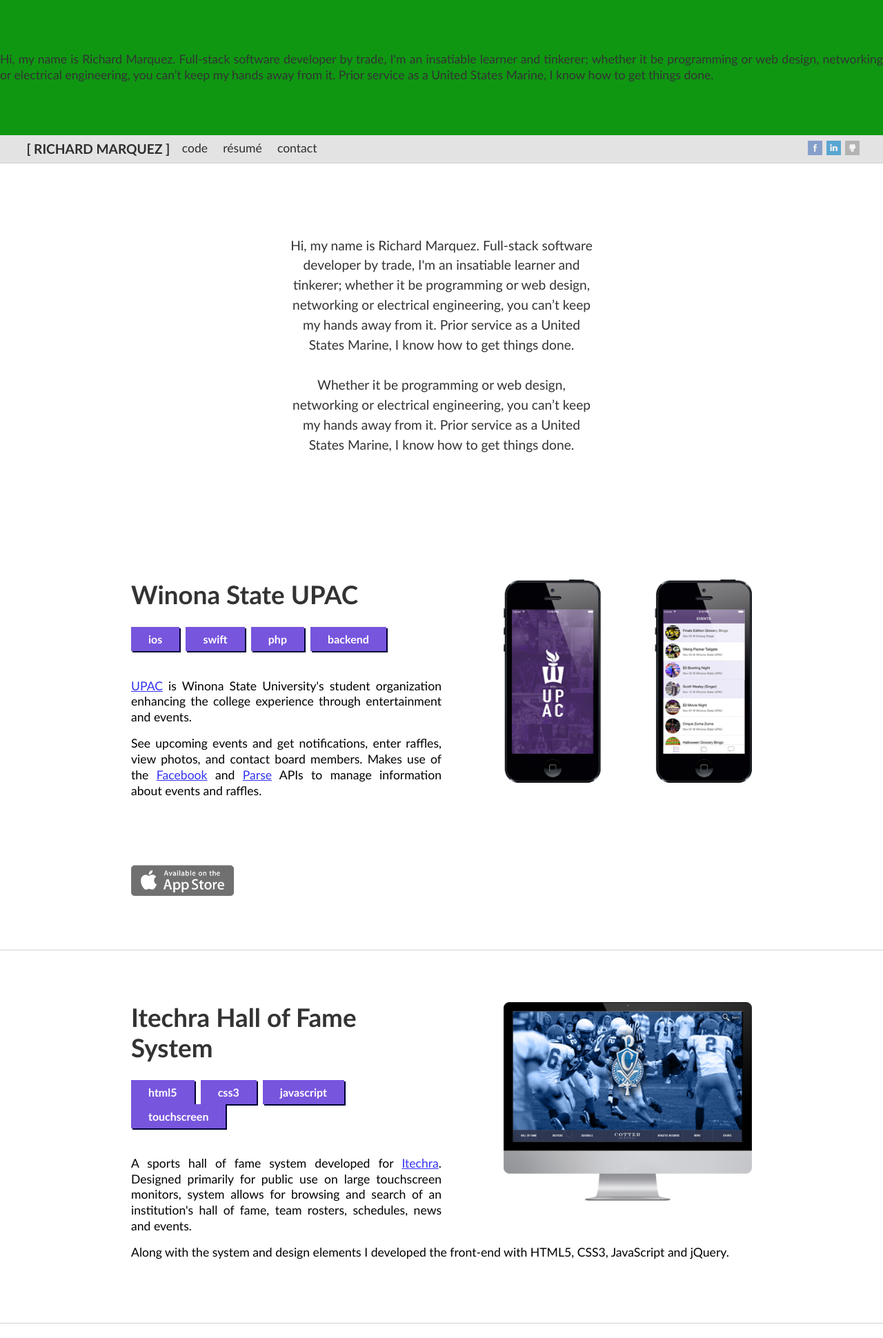
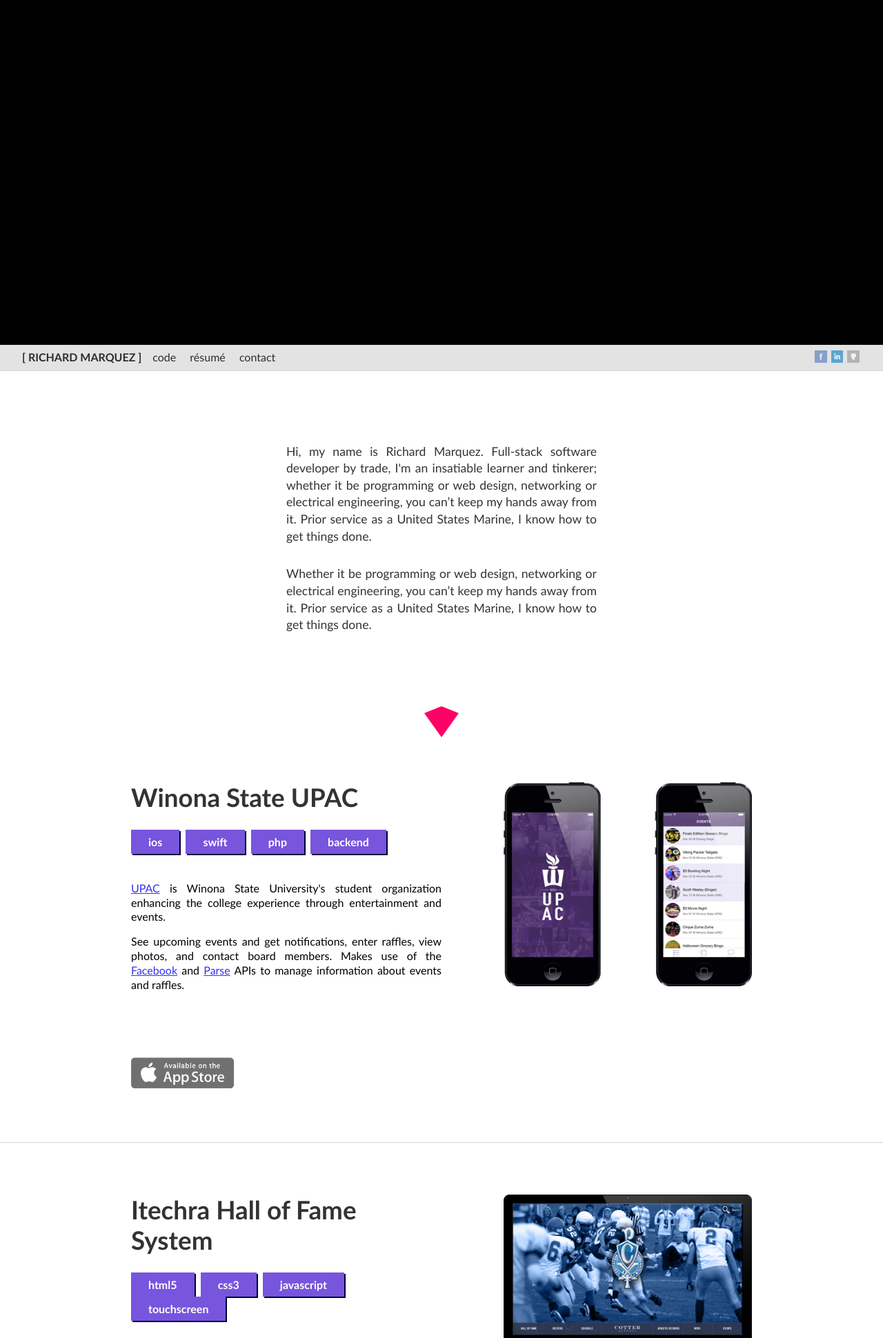
Before and after one commit to ramarquez1992/richardmarquez.org, a PHP site: page / in a window 1280 px wide. Shown: the top 1940 px of the page at 69% size. Run offline with PHP 8.4, Linux system fonts and the light colour scheme; some libraries are stand-ins or nearby versions.

Commit message:
smaller fonts, diamond separator

```diff
--- a/css/_about.scss
+++ b/css/_about.scss
@@ -18,8 +18,8 @@
     p.blurb {
         margin: 30px auto;
         width: 50%;
-        line-height: 1.5;
-        font-size: 1.2em;
-        text-align: center;
+        line-height: 1.4;
+        font-size: 1.1em;
+        text-align: justify;
     }
 }
--- a/css/_footer.scss
+++ b/css/_footer.scss
@@ -1,8 +1,9 @@
 footer {
     @extend .gray;
-    padding: 15px 0px;
+    padding: .5em 0;
     text-align: center;
     text-transform: lowercase;
+    font-size: 1em;
 
     em {
         text-transform: uppercase;
--- a/css/_global.scss
+++ b/css/_global.scss
@@ -41,7 +41,7 @@ p {
 
 .blurb {
     line-height: 1.3em;
-    font-size: 1.1em;
+    font-size: 1em;
     text-align: justify;
 
     p {
@@ -66,7 +66,7 @@ ul.social-media {
     }
 
     img {
-        width: 1.3em;
+        width: 1.1em;
         margin-right: 2px;
         opacity: 0.8;
     }
@@ -150,3 +150,23 @@ input.button {
     background-color: #fafafa;
     color: #333;
 }
+
+.diamond {
+    margin: auto;
+	width: 0;
+	height: 0;
+	border: 25px solid transparent;
+	border-bottom: 10px solid $tertiary-color;
+	position: relative;
+	top: -25px;
+}
+
+.diamond:after {
+	content: '';
+	position: absolute;
+	left: -25px; top: 10px;
+	width: 0;
+	height: 0;
+	border: 25px solid transparent;
+	border-top: 35px solid $tertiary-color;
+}
--- a/css/_header.scss
+++ b/css/_header.scss
@@ -3,14 +3,13 @@ $x-margin: 2em;
 header {
     @extend .gray;
     border-bottom: 1px solid $light-gray;
-    padding-top: .5em;
-    padding-bottom: .5em;
+    padding: .5em 0;
 
 
     h1#title {
         float: left;
         margin-left: $x-margin;
-        font-size: 1.2em;
+        font-size: 1em;
         text-transform: uppercase;
 
         a {
@@ -20,7 +19,7 @@ header {
     }
 
     nav {
-        font-size: 1.1em;
+        font-size: 1em;
         text-transform: lowercase;
 
         ul {
--- a/css/_lab.scss
+++ b/css/_lab.scss
@@ -1,3 +1,3 @@
 .lab {
-    @extend .green;
+    background-color: #000;
 }
--- a/css/_large-screen.scss
+++ b/css/_large-screen.scss
@@ -3,4 +3,9 @@
         width: 900px;
         margin: auto;
     }
+
+    .lab {
+        height: 500px;
+    }
+
 }
--- a/css/main.css
+++ b/css/main.css
@@ -1,7 +1,10 @@
 @media (min-width: 1050px) {
   .container {
     width: 900px;
-    margin: auto; } }
+    margin: auto; }
+
+  .lab {
+    height: 500px; } }
 @media (max-width: 1050px) {
   .container {
     width: 90%;
@@ -79,7 +82,7 @@ h2 {
 
 .blurb {
   line-height: 1.3em;
-  font-size: 1.1em;
+  font-size: 1em;
   text-align: justify; }
   .blurb p {
     margin-bottom: 15px; }
@@ -95,7 +98,7 @@ ul.social-media {
   ul.social-media li {
     display: inline-block; }
   ul.social-media img {
-    width: 1.3em;
+    width: 1.1em;
     margin-right: 2px;
     opacity: 0.8; }
   ul.social-media img:hover {
@@ -144,7 +147,7 @@ input.button {
 .purple {
   background-color: #339; }
 
-.green, .lab {
+.green {
   background-color: #0f9712; }
 
 .aqua {
@@ -161,20 +164,38 @@ input.button {
   background-color: #fafafa;
   color: #333; }
 
+.diamond {
+  margin: auto;
+  width: 0;
+  height: 0;
+  border: 25px solid transparent;
+  border-bottom: 10px solid #f06;
+  position: relative;
+  top: -25px; }
+
+.diamond:after {
+  content: '';
+  position: absolute;
+  left: -25px;
+  top: 10px;
+  width: 0;
+  height: 0;
+  border: 25px solid transparent;
+  border-top: 35px solid #f06; }
+
 header {
   border-bottom: 1px solid #d3d3d3;
-  padding-top: .5em;
-  padding-bottom: .5em; }
+  padding: .5em 0; }
   header h1#title {
     float: left;
     margin-left: 2em;
-    font-size: 1.2em;
+    font-size: 1em;
     text-transform: uppercase; }
     header h1#title a {
       text-decoration: none;
       color: #000; }
   header nav {
-    font-size: 1.1em;
+    font-size: 1em;
     text-transform: lowercase; }
     header nav ul {
       list-style-type: none; }
@@ -191,13 +212,17 @@ header {
     margin-right: 2em; }
 
 footer {
-  padding: 15px 0px;
+  padding: .5em 0;
   text-align: center;
-  text-transform: lowercase; }
+  text-transform: lowercase;
+  font-size: 1em; }
   footer em {
     text-transform: uppercase; }
   footer .links {
     margin-left: 100px; }
+
+.lab {
+  background-color: #000; }
 
 .about .info {
   display: none;
@@ -212,9 +237,9 @@ footer {
 .about p.blurb {
   margin: 30px auto;
   width: 50%;
-  line-height: 1.5;
-  font-size: 1.2em;
-  text-align: center; }
+  line-height: 1.4;
+  font-size: 1.1em;
+  text-align: justify; }
 
 .skills li {
   cursor: crosshair; }
--- a/index.html
+++ b/index.html
@@ -16,12 +16,8 @@
     <script src="main.js"></script>
   </head>
   <body>
-    <section class="lab">
-      <p class="blurb">
-          Hi, my name is Richard Marquez. Full-stack software developer by trade, I'm an insatiable learner and tinkerer; whether it be programming or web design, networking or electrical engineering, you can’t keep my hands away from it. Prior service as a United States Marine, I know how to get things done.
-        </p>
-      </div>
-    </section>
+    <div class="lab">
+    </div>
 
     <header>
         <ul class="social-media">
@@ -63,6 +59,8 @@
         </p>
       </div>
     </section>
+
+    <div class="diamond"></div>
 
     <section class="work">
       <div class="container">
```
Also changed, not shown: 1 other file.
